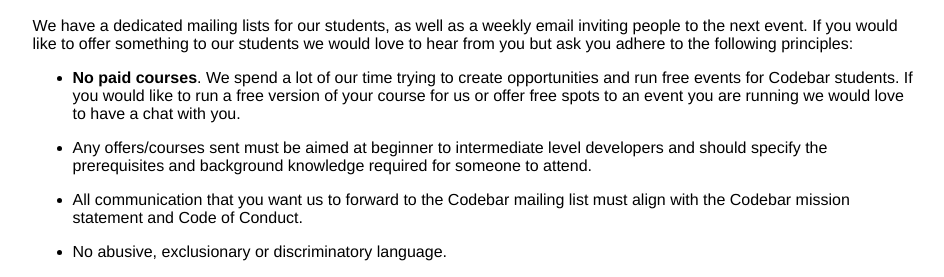
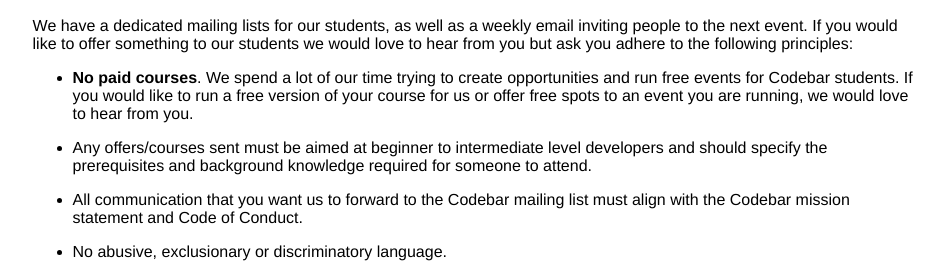
Before and after one commit to codebar/manual, a Jekyll site: the page built from _posts/2014-12-12-mailing-list-policy.md, in a window 1280 px wide. Shown: the part 253-530 px from the top of the page, without its empty margins (163-1107 px from the left). Built offline with Jekyll 4.4.1, drawn with Linux system fonts in a browser that asks for light colours; Markdown is read by kramdown in place of the engine named in the settings.

Commit message:
reword sentence

```diff
--- a/_posts/2014-12-12-mailing-list-policy.md
+++ b/_posts/2014-12-12-mailing-list-policy.md
@@ -7,7 +7,7 @@
 
 We have a dedicated mailing lists for our students, as well as a weekly email inviting people to the next event. If you would like to offer something to our students we would love to hear from you but ask you adhere to the following principles:
 
-- **No paid courses**. We spend a lot of our time trying to create opportunities and run free events for Codebar students. If you would like to run a free version of your course for us or offer free spots to an event you are running we would love to have a chat with you.
+- **No paid courses**. We spend a lot of our time trying to create opportunities and run free events for Codebar students. If you would like to run a free version of your course for us or offer free spots to an event you are running, we would love to hear from you.
 
 - Any offers/courses sent must be aimed at beginner to intermediate level developers and should specify the prerequisites and background knowledge required for someone to attend.
 
```
